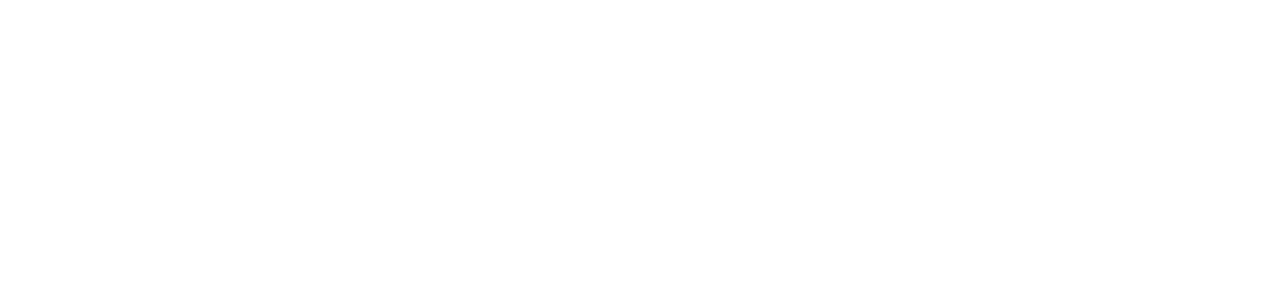
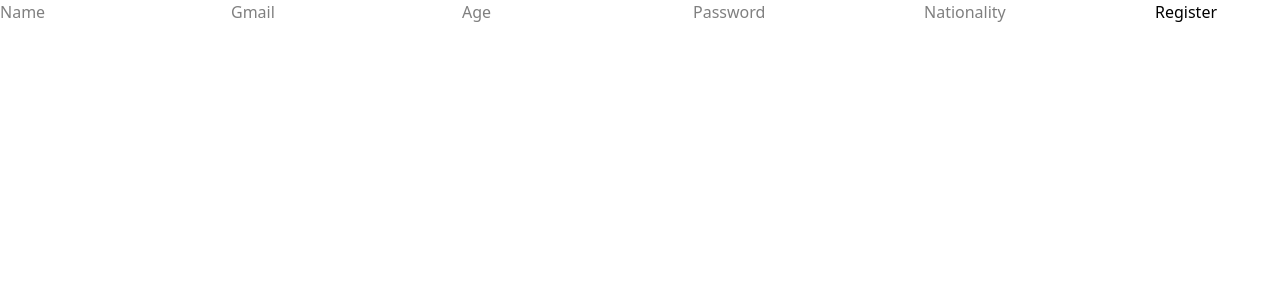
Before and after one commit to kalpizard/Team-4, a React (Vite) app in the folder Frontend/TakeTime/: page /Register in a window 1280 px wide. Before the commit this address had no page. Shown: the top 300 px of the page. Built offline with nearby package versions, Linux system fonts and the light colour scheme.

Commit message:
register y validacion

```diff
--- a/Frontend/TakeTime/db.json
+++ b/Frontend/TakeTime/db.json
@@ -1,6 +1,141 @@
 {
-    "usuarios": [
-      { "id": 1, "name": "Juan", "edad": 30, "password": "derek"},
-      { "id": 2, "name": "Ana", "edad": 25, "password": "derek"}
-    ]
-  }
+  "usuarios": [
+    {
+      "id": "b835",
+      "name": "yyyyyy",
+      "password": "333",
+      "email": "ggggg@fdd",
+      "Age": "yy",
+      "Nationality": "333"
+    },
+    {
+      "id": "5785",
+      "name": "yacith",
+      "password": "11",
+      "email": "hjjjjjjj@ss",
+      "Age": "12",
+      "Nationality": "11"
+    },
+    {
+      "id": "912d",
+      "name": "ddd",
+      "password": "dddddd",
+      "email": "ggggg@fdd",
+      "Age": "ddddd",
+      "Nationality": "dddddd"
+    },
+    {
+      "id": "3087",
+      "name": "ssssssss",
+      "password": "dddddd",
+      "email": "hjjjjjjj@ss",
+      "Age": "ddddd",
+      "Nationality": "dddddd"
+    },
+    {
+      "id": "deea",
+      "name": "ddddd",
+      "password": "dddddddd",
+      "email": "hjjjjjjj@ss",
+      "Age": "ddddd",
+      "Nationality": "dddddddd"
+    },
+    {
+      "id": "5584",
+      "name": "eeeee",
+      "password": "eeeeee",
+      "email": "hjjjjjjj@ss",
+      "Age": "eeeeeee",
+      "Nationality": "eeeeee"
+    },
+    {
+      "id": "68a2",
+      "name": "yacith",
+      "password": "ggggg@fdd",
+      "email": "ddddd",
+      "Age": "dd",
+      "Nationality": "dddd"
+    },
+    {
+      "id": "ac0d",
+      "name": "fff",
+      "password": "ggggg@fdd",
+      "email": "fff",
+      "Age": "ff",
+      "Nationality": "fff"
+    },
+    {
+      "id": "b34e",
+      "name": "ee",
+      "password": "222",
+      "email": "ggggg@fdd",
+      "Age": "e",
+      "Nationality": "222"
+    },
+    {
+      "id": "9371",
+      "name": "ddd",
+      "password": "ddd",
+      "email": "ggggg@fdd",
+      "Age": "d",
+      "Nationality": "ddd"
+    },
+    {
+      "id": "6e51",
+      "name": "yacith",
+      "password": "d",
+      "email": "ggggg@fdd",
+      "Age": "ddddd",
+      "Nationality": "d"
+    },
+    {
+      "id": "1590",
+      "name": "s",
+      "password": "s",
+      "email": "ggggg@fdd",
+      "Age": "s",
+      "Nationality": "s"
+    },
+    {
+      "id": "376b",
+      "name": "yacith2",
+      "password": "ss",
+      "email": "ggggg@fdd",
+      "Age": "sss",
+      "Nationality": "ss"
+    },
+    {
+      "id": "5cf1",
+      "name": "yacith",
+      "password": "33",
+      "email": "ggggg@fdd",
+      "Age": "33",
+      "Nationality": "33"
+    },
+    {
+      "id": "f2ae",
+      "name": "yacith3",
+      "password": "ff",
+      "email": "ggggg@fdd",
+      "Age": "rr",
+      "Nationality": "ff"
+    },
+    {
+      "id": "8c31",
+      "name": "yacith",
+      "email": "ggggg@fdd22",
+      "Age": "ddddd",
+      "password": "22",
+      "Nationality": "dddd"
+    },
+    {
+      "id": "70a6",
+      "name": "yacith",
+      "email": "ggggg@fdd4",
+      "Age": "ddddd",
+      "password": "22",
+      "Nationality": "dddd",
+      "hora": 10
+    }
+  ]
+}
--- a/Frontend/TakeTime/package.json
+++ b/Frontend/TakeTime/package.json
@@ -13,8 +13,10 @@
     "@tailwindcss/vite": "^4.0.0",
     "axios": "^1.7.9",
     "cors": "^2.8.5",
+    "jsrsasign": "^11.1.0",
     "react": "^18.3.1",
-    "react-dom": "^18.3.1"
+    "react-dom": "^18.3.1",
+    "react-router-dom": "^7.1.3"
   },
   "devDependencies": {
     "@eslint/js": "^9.17.0",
--- a/Frontend/TakeTime/src/auth/pages/Register.jsx
+++ b/Frontend/TakeTime/src/auth/pages/Register.jsx
@@ -0,0 +1,69 @@
+import React, { useState } from 'react';
+import { PostUsers } from '../../services/axios';
+import { useNavigate } from 'react-router-dom';
+import { getUsers } from '../../services/axios';
+
+function Register() {
+  const navigate = useNavigate();
+  const [formData, setFormData] = useState({
+    name: '',
+    email: '',
+    Age: '',
+    password: '',
+    Nationality: '',
+    hora: 10
+  });
+
+  const { name, email, Age, password, Nationality } = formData;
+
+  const FuncRegis = async (e) => {
+    e.preventDefault();
+
+    if (!name || !email || !Age || !password || !Nationality) {
+      alert('Por favor, completa todos los campos.');
+      return;
+    }
+
+    try {
+
+      const response = await getUsers();
+      const users = response.data;
+
+
+      const usuarioExiste = users.find(user => user.email === email);
+      if (usuarioExiste) {
+        alert('Ya existe un usuario con este correo');
+        return;
+      }
+
+
+      await PostUsers("http://localhost:3001/usuarios", formData);
+      alert('¡Registro exitoso!');
+      navigate('/login');
+    } catch (error) {
+      alert(error.response?.data?.error || 'Hubo un problema con el registro');
+    }
+  };
+
+  const handleChange = (e) => {
+    setFormData({
+      ...formData,
+      [e.target.name]: e.target.value
+    });
+  };
+
+  return (
+    <div>
+      <form onSubmit={FuncRegis}>
+        <input id="name" name="name" type="text" value={name} onChange={handleChange} placeholder="Name" required />
+        <input id="email" name="email" type="email" value={email} onChange={handleChange} placeholder="Gmail" required />
+        <input id="Age" name="Age" type="text" value={Age} onChange={handleChange} placeholder="Age" required />
+        <input id="password" name="password" type="password" value={password} onChange={handleChange} placeholder="Password" required />
+        <input id="Nationality" name="Nationality" type="text" value={Nationality} onChange={handleChange} placeholder="Nationality" required />
+        <button type="submit" className="btn">Register</button>
+      </form>
+    </div>
+  );
+}
+
+export default Register;
--- a/Frontend/TakeTime/src/router/Routing.jsx
+++ b/Frontend/TakeTime/src/router/Routing.jsx
@@ -1,6 +1,7 @@
 import { BrowserRouter as Router,Routes,Route} from 'react-router-dom'
 import {Login} from '../auth/pages/Login'
 import { PrincipalPage } from '../TakeTime/pages/PrincipalPage'
+import Register from '../auth/pages/Register'
 
 export const Routing = () =>{
   return (
@@ -8,6 +9,7 @@ export const Routing = () =>{
         <Router>
           <Routes>
             <Route path="/login" element={<Login />} />
+            <Route path="/Register" element={<Register />} />
             <Route path="/home" element={<PrincipalPage />} />
           </Routes>
         </Router>
--- a/Frontend/TakeTime/src/services/axios.js
+++ b/Frontend/TakeTime/src/services/axios.js
@@ -1,9 +1,19 @@
 import axios from 'axios';
 export const getUsers = async () => {
     try {
-      const response = await axios.get('http://localhost:3001/usuarios'); // URL de la API
+      const response = await axios.get('http://localhost:3001/usuarios');
       return response
     } catch (error) {
       console.error('Error al realizar la solicitud GET:', error);
     }
   };
+
+
+  export const PostUsers = async (url, datos) => {
+    try {
+      const response = await axios.post(url, datos);
+      return response;
+    } catch (error) {
+      console.error('Error al realizar la solicitud POST:', error);
+    }
+  };
```
Also changed, not shown: Frontend/TakeTime/src/auth/pages/Login.jsx (line endings or trailing spaces), 1 other file (tests, documents, lock files or other folders).
